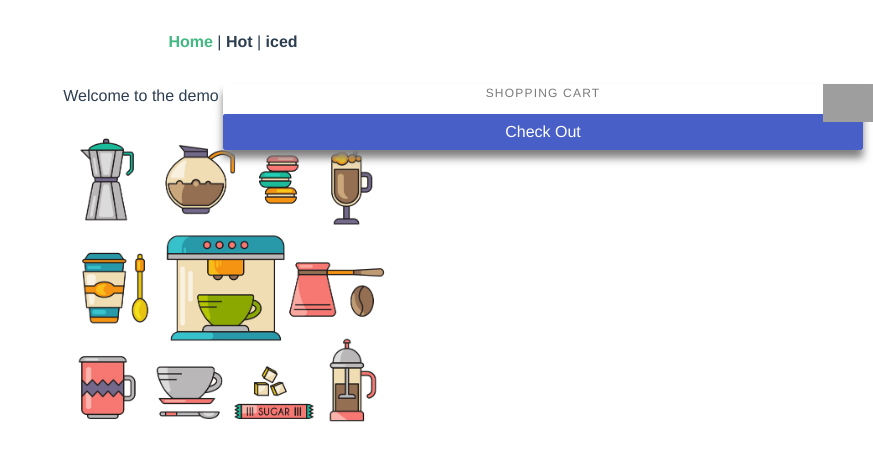
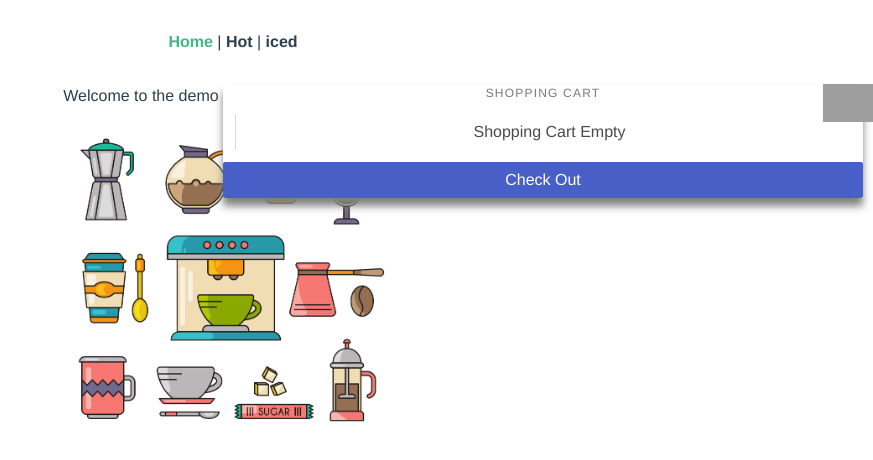
Before and after one commit to OmarBitar/vue-coffee-site, a Vue app: page / in a window 1280 px wide. Shown: the top 460 px of the page, without its empty margins (407-1280 px from the left). Built offline with nearby package versions, Linux system fonts and the light colour scheme; grey boxes are pictures that could not be loaded.

Commit message:
shopping cart empty

```diff
--- a/src/components/SideBar.vue
+++ b/src/components/SideBar.vue
@@ -12,6 +12,9 @@
       <ul class="menu-list">
         <li>
           <ul>
+            <a v-if="store.drinks.length == 0" class="card-footer-item">
+              Shopping Cart Empty
+            </a>
             <li v-for="drink in store.drinks">
               <a>
                 <footer class="card-footer">
```
